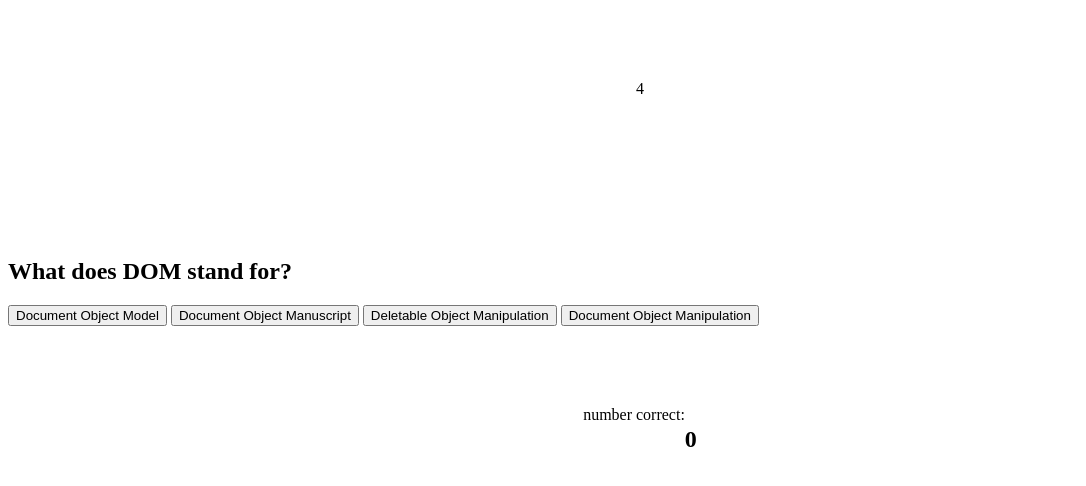
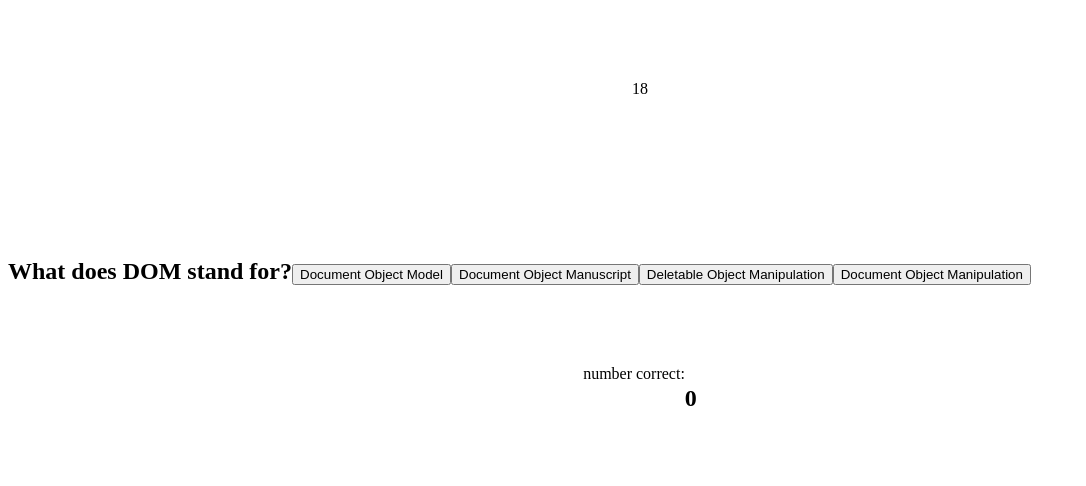
Before and after one commit to OilPainter1/Javascript-Quiz, a plain HTML site: page index.html in a window 1280 px wide. Both pictures are taken after a click on the button "Start". Shown: the whole page, without its empty margins (0-1086 px from the left). Drawn offline with Linux system fonts and the light colour scheme.

Commit message:
implemented button logic

```diff
--- a/index.html
+++ b/index.html
@@ -15,14 +15,11 @@
             Start
         </button>
     </div>
-    <section>
-        <h2 id="question"></h2>
-        <button id="btn1"></button>
-        <button id="btn2"></button>
-        <button id="btn3"></button>
-        <button id="btn4"></button>
+    <section id="questionSection">
+
+
     </section>
-    <div id="correct">number correct: <h2>0</h2></div>
+    <div >number correct: <h2 id="correct">0</h2></div>
     <script src="index.js"></script>
 </body>
 </html>
--- a/index.js
+++ b/index.js
@@ -6,19 +6,24 @@ startBtn.addEventListener("click",(event)=>{
     event.preventDefault
     startBtn.remove()
     renderTimer()
-    renderQuestions(0)
-    setTimeout(timeRanOut,6000)
+    renderQuestions(0,0)
+    setTimeout(timeRanOut,20000)
 
 })
 
 
+function increaseNumCorrect() {
+    var numCorrect = document.getElementById("correct")
+    numCorrect.textContent++
+}
 
 
 function renderTimer(){
     var timer = document.createElement("div")
+    timer.setAttribute("id","time")
     var header = document.getElementById("header")
     header.appendChild(timer)
-    timer.textContent=6
+    timer.textContent=20
     setInterval(function(){
         if(timer.textContent==0){
             return
@@ -31,22 +36,44 @@ function timeRanOut(){
     console.log("out of time")
 }
 
-function renderQuestions(index){
-    document.getElementById('question').textContent=questions[index]
-    document.getElementById('btn1').textContent= answers[index][0]
-    document.getElementById('btn2').textContent= answers[index][1]
-    document.getElementById('btn3').textContent= answers[index][2]
-    document.getElementById('btn4').textContent= answers[index][3]
-    document.getElementById('btn1').addEventListener("click",(event)=>{
-        document.getElementById("correct").textContent=document.getElementById("correct").textContent++
+function renderQuestions(index,correctAnswer){
+    var timer = document.getElementById("time")
+    var question = document.createElement("h2")
+    var section = document.getElementById("questionSection")
+    section.appendChild(question)
+    question.setAttribute("id", "question")
+    question.textContent=questions[index]
+    question.addEventListener("click", (event)=>{
+        event.preventDefault
+        event.stopPropagation
+        if(event.target.id == correctAnswer){
+            increaseNumCorrect()
+            section.removeChild(question)
+            renderQuestions(++index,2)
+            return
+        }else{
+            section.removeChild(question)
+            timer.textContent = timer.textContent - 5
+
+        }
+
     })
+    renderButtons(index)
     return
 }
 
+function renderButtons(index){
+    for (var i =0; i < 4; i++){
+        var button = document.createElement('button')
+        button.textContent= answers[index][i]
+        button.setAttribute("id", i)
+        document.getElementById("question").appendChild(button)
+    }
+}
 
 
 
 
 var questions=["What does DOM stand for?", "Which of the following is not a javascript type?", "Which of the following is javascript for the logical 'AND' operator?", "Which of the following is a boolean?","Which of the following does not evaluate to true?"]
 
-var answers=[["Document Object Model","Document Object Manuscript","Deletable Object Manipulation","Document Object Manipulation"]]
+var answers=[["Document Object Model","Document Object Manuscript","Deletable Object Manipulation","Document Object Manipulation"],["test1","test2","test3","test4"]]
```
